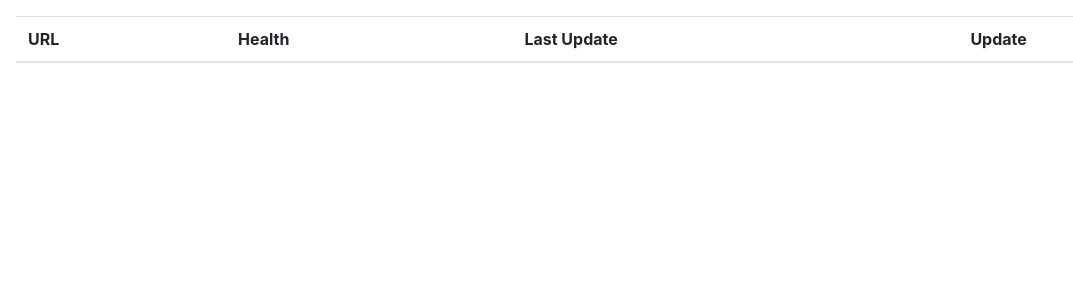
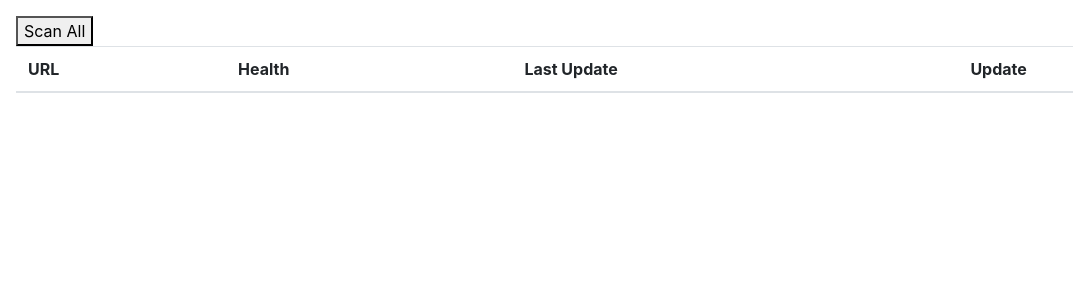
Before and after one commit to mmarcotte/url-scanner, a Flask app: page / in a window 1280 px wide. Shown: the top 300 px of the page, without its empty margins (0-1073 px from the left). Run offline with Flask 2, Linux system fonts and the light colour scheme; lists and menus that the app fills with data are empty; parts of the project's set-up code (start-up, migrations or seed data) failed here and were passed over; some libraries are stand-ins or nearby versions.

Commit message:
get it cycling between all urls

```diff
--- a/static/css/styles.css
+++ b/static/css/styles.css
@@ -16,3 +16,17 @@ main {
 .health-302, .health-301 { background-color: gold; color: #222222 }
 
 .table td { vertical-align: middle; }
+
+.scanning {
+    background-color: #cccccc;
+}
+
+td.scan .fa {
+    display: none;
+}
+tr.scanning td button.update-health {
+    display: none;
+}
+tr.scanning td .fa-spin {
+    display: inline-block;
+}
--- a/static/js/scanner.js
+++ b/static/js/scanner.js
@@ -1,7 +1,8 @@
+var tim
 
-// Attach click event after everything has been loaded
 document.addEventListener("DOMContentLoaded", function(){
 
+    // Attach click event after everything has been loaded
     var objs = document.getElementsByClassName("update-health");
     for(var i = 0; i < objs.length; i++) {
         objs[i].addEventListener("click", function(e){
@@ -9,15 +10,53 @@ document.addEventListener("DOMContentLoaded", function(){
             checkHealth(event.target.dataset.id)
       });
     }
+
+    document.getElementById('scan-all').addEventListener('click', function(e) {
+
+        e.preventDefault()
+        if (e.target.className === 'running') {
+            document.getElementById('scan-all').innerHTML = 'Scan All'
+            document.getElementById('scan-all').className = 'btn'
+            clearInterval(tim)
+        } else {
+            document.getElementById('scan-all').innerHTML = 'Stop'
+            document.getElementById('scan-all').className = 'btn running'
+            checkAll()
+        }
+    })
+
 });
 
+function checkAll() {
+    var currentIndex = 0;
+    var rows = document.getElementsByClassName('url-row')
+    var ids = []
+    for(var i = 0; i < rows.length; i++) {
+        ids.push(rows[i].dataset.id)
+    }
+
+    function checkNext() {
+        checkHealth(ids[(currentIndex % ids.length)])
+            .then(() => {
+                currentIndex++
+                tim = setTimeout(checkNext, 1000)
+            })
+            .catch(err => {
+                clearTimeout(tim)
+                console.log(err)
+            })
+    }
+    checkNext()
+}
+
 function checkHealth(id) {
-    fetch('http://127.0.0.1:5000/api/scan/' + id)
+    document.getElementById('row-' + id).className = 'scanning'
+    return fetch('http://127.0.0.1:5000/api/scan/' + id)
         .then(response => response.json())
         .then(data => {
             var obj = document.getElementById('health-' + id)
             obj.innerHTML = data.status_code
             obj.className = 'health health-' + data.status_code
+            document.getElementById('row-' + id).className = 'ready'
         })
-        .catch(err => console.log(err))
 }
--- a/templates/index.html
+++ b/templates/index.html
@@ -1,6 +1,11 @@
 {% extends "layout.html" %}
 
 {% block body %}
+
+<button id="scan-all" class="btm">
+    Scan All
+</button>
+
 <table class="table">
     <thead>
         <tr>
@@ -12,11 +17,15 @@
     </thead>
     <tbody>
         {% for url in urls %}
-        <tr>
+        <tr id="row-{{ url["id"] }}" class="url-row" data-id="{{ url['id'] }}">
             <td>{{ url["url"] }}</td>
             <td><span id="health-{{ url["id"] }}" class="health health-{{ url["status_code"] }}">{{ url["status_code"] }}</span></td>
             <td>{{ url["last_update"] }}</td>
-            <td><button class="update-health" data-id="{{ url['id'] }}" data-url="{{ url['url'] }}" >update</button></td>
+            <td class="scan">
+                <button class="update-health" data-id="{{ url['id'] }}" data-url="{{ url['url'] }}" >update</button>
+                <i class="fa fa-refresh fa-spin fa-2x fa-fw"></i>
+                <span class="sr-only">Loading...</span>
+            </td>
         </tr>
         {% endfor %}
     </tbody>
--- a/templates/layout.html
+++ b/templates/layout.html
@@ -7,6 +7,7 @@
       integrity="sha384-Vkoo8x4CGsO3+Hhxv8T/Q5PaXtkKtu6ug5TOeNV6gBiFeWPGFN9MuhOf23Q9Ifjh"
       crossorigin="anonymous"
     />
+    <link rel="stylesheet" href="https://stackpath.bootstrapcdn.com/font-awesome/4.7.0/css/font-awesome.min.css" crossorigin="anonymous" />
     <link rel="stylesheet" type="text/css" href="{{ url_for('static', filename='css/styles.css') }}" />
     <script type="text/javascript" src="{{ url_for('static', filename='js/scanner.js') }}"></script>
 </head>
```
